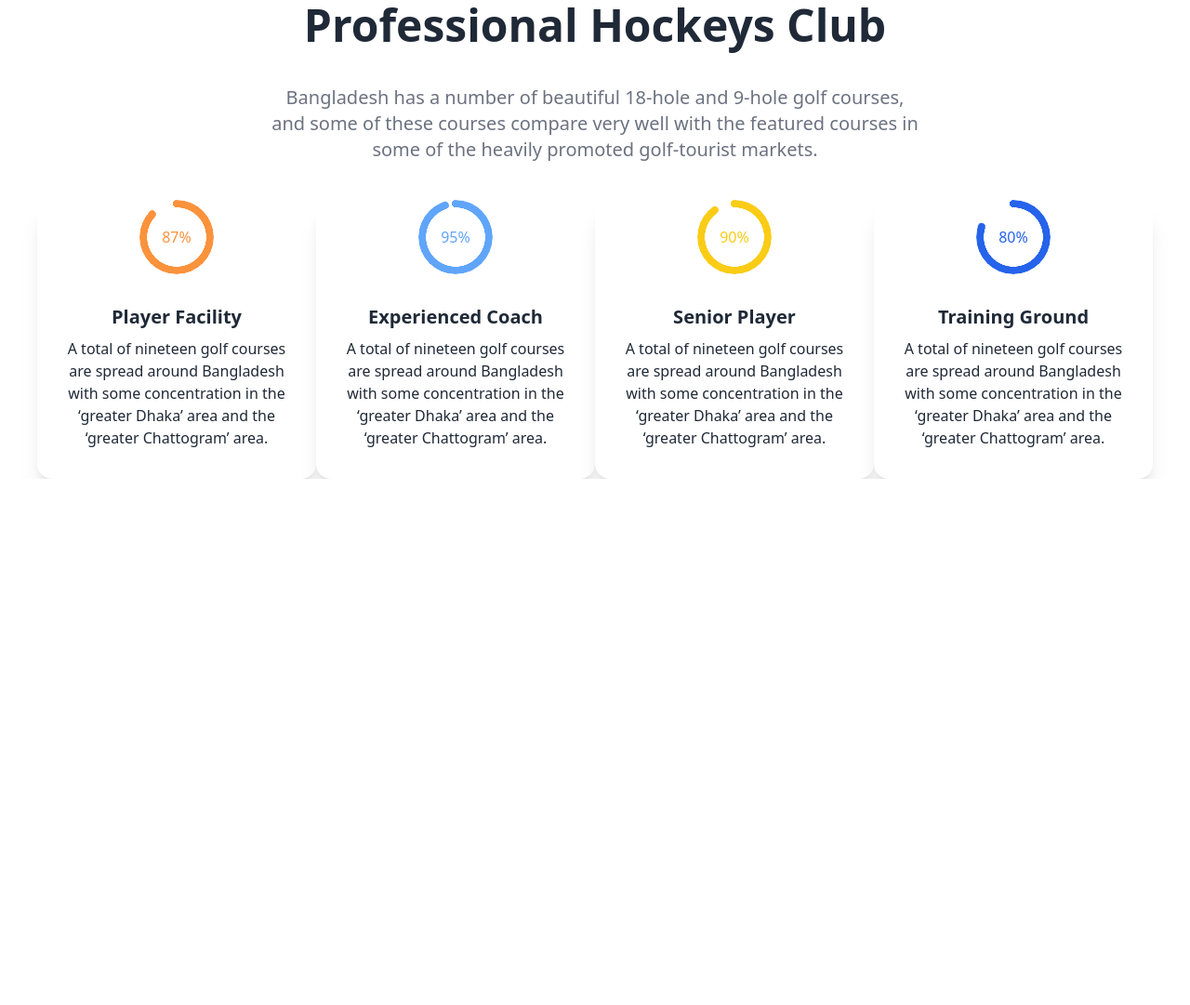
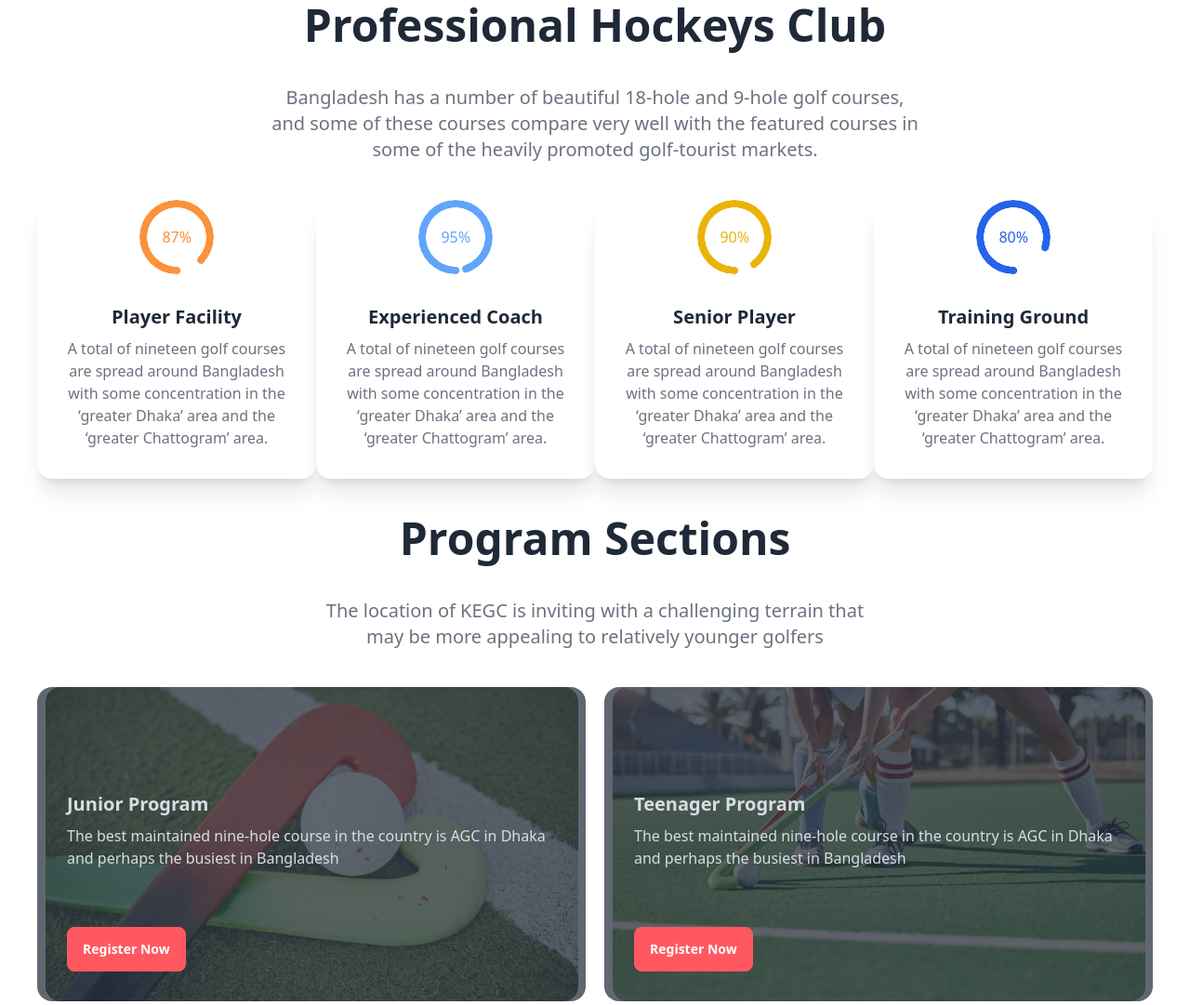
Before and after one commit to 12AlAdnan/assignment-3, a plain HTML site: page index.html in a window 1280 px wide. Shown: the part 663-1744 px from the top of the page at 93% size. Before the commit the page ends 1178 px from the top, so only its background shows below. Drawn offline with nearby package versions, Linux system fonts and the light colour scheme.

Commit message:
program section added

```diff
--- a/index.html
+++ b/index.html
@@ -41,7 +41,7 @@
   </header>
   <main>
     <!-- Professional Hockeys Club section -->
-    <section class="px-10">
+    <section class="px-10 mb-10">
       <div class="text-center mt-24">
         <h2 class="text-5xl font-bold">Professional Hockeys Club</h2>
         <p class="text-xl text-gray-500 py-10">Bangladesh has a number of beautiful 18-hole and 9-hole golf courses,<br> and some of these courses compare very well with the featured courses in <br> some of the heavily promoted golf-tourist markets.</p>
@@ -50,37 +50,78 @@
       <div class="grid sm:grid-cols-1 lg:grid-cols-4">
         <!-- progress card 1 -->
         <div class="card bg-base-100 shadow-xl items-center">
-          <div class="radial-progress text-orange-400 text-center" style="--value:87;" role="progressbar">87%</div>
+          <div class="radial-progress text-orange-400 rotate-180" style="--value:87;" role="progressbar"><span class="rotate-180">87%</span></div>
           <div class="card-body items-center text-center">
             <h2 class="card-title">Player Facility</h2>
-            <p>A total of nineteen golf courses are spread around Bangladesh <br>  with some concentration in the ‘greater Dhaka’ area and the ‘greater Chattogram’ area. </p>
+            <p class="text-gray-500">A total of nineteen golf courses are spread around Bangladesh <br>  with some concentration in the ‘greater Dhaka’ area and the ‘greater Chattogram’ area. </p>
           </div>
         </div>
         <!-- progress card 2 -->
         <div class="card bg-base-100 shadow-xl items-center">
-          <div class="radial-progress text-blue-400" style="--value:95;" role="progressbar">95%</div>
+          <div class="radial-progress text-blue-400 rotate-180" style="--value:95;" role="progressbar"><span class="rotate-180">95%</span></div>
           <div class="card-body items-center text-center">
             <h2 class="card-title">Experienced Coach</h2>
-            <p>A total of nineteen golf courses are spread around Bangladesh <br>  with some concentration in the ‘greater Dhaka’ area and the ‘greater Chattogram’ area. </p>
+            <p class="text-gray-500">A total of nineteen golf courses are spread around Bangladesh <br>  with some concentration in the ‘greater Dhaka’ area and the ‘greater Chattogram’ area. </p>
           </div>
         </div>
         <!-- progress card 3 -->
         <div class="card bg-base-100 shadow-xl items-center">
-          <div class="radial-progress text-yellow-400" style="--value:90;" role="progressbar">90%</div>
+          <div class="radial-progress text-yellow-500 rotate-180" style="--value:90;" role="progressbar"><span class="rotate-180">90%</span></div>
           <div class="card-body items-center text-center">
             <h2 class="card-title">Senior Player</h2>
-            <p>A total of nineteen golf courses are spread around Bangladesh <br>  with some concentration in the ‘greater Dhaka’ area and the ‘greater Chattogram’ area. </p>
+            <p class="text-gray-500">A total of nineteen golf courses are spread around Bangladesh <br>  with some concentration in the ‘greater Dhaka’ area and the ‘greater Chattogram’ area. </p>
           </div>
         </div>
         <!-- progress card 4 -->
         <div class="card bg-base-100 shadow-xl items-center">
-          <div class="radial-progress text-blue-600" style="--value:80;" role="progressbar">80%</div>
+          <div class="radial-progress text-blue-600 rotate-180" style="--value:80;" role="progressbar"><span class="rotate-180">80%</span></div>
           <div class="card-body items-center text-center">
             <h2 class="card-title">Training Ground</h2>
-            <p>A total of nineteen golf courses are spread around Bangladesh <br>  with some concentration in the ‘greater Dhaka’ area and the ‘greater Chattogram’ area. </p>
+            <p class="text-gray-500">A total of nineteen golf courses are spread around Bangladesh <br>  with some concentration in the ‘greater Dhaka’ area and the ‘greater Chattogram’ area. </p>
           </div>
         </div>
-
+      </div>
+    </section>
+    <!-- Program Sections container -->
+    <section class="px-10">
+      <div class="text-center">
+        <h2 class="text-5xl font-bold">Program Sections</h2>
+        <p class="text-xl text-gray-500 py-10">The location of KEGC is inviting with a challenging terrain that <br> may be more appealing to relatively younger golfers</p>
+      </div>
+      <div class="grid gap-5 sm:grid-cols-1 lg:grid-cols-2">
+        <!-- program section card 1 -->
+        <div class="card image-full">
+          <figure><img src="Images/2.png" alt="Junior Program" /></figure>
+          <div class="card-body">
+            <h2 class="card-title lg:pt-20">Junior Program</h2>
+            <p>The best maintained nine-hole course in the country is AGC in Dhaka and perhaps the busiest in Bangladesh</p>
+            <div class="card-actions">
+              <button class="btn btn-error text-white font-bold">Register Now</button>
+            </div>
+          </div>
+        </div>
+        <!-- program section card 2 -->
+        <div class="card image-full">
+          <figure><img src="Images/3.png" alt="Junior Program" /></figure>
+          <div class="card-body content-center">
+            <h2 class="card-title lg:pt-20">Teenager Program</h2>
+            <p>The best maintained nine-hole course in the country is AGC in Dhaka and perhaps the busiest in Bangladesh</p>
+            <div class="card-actions">
+              <button class="btn btn-error text-white font-bold">Register Now</button>
+            </div>
+          </div>
+        </div>
+        <!-- program section card 3 -->
+        <div class="card image-full lg:col-span-2">
+          <figure><img src="Images/4.png" alt="Junior Program" /></figure>
+          <div class="card-body">
+            <h2 class="card-title lg:pt-20">Professional Program</h2>
+            <p>The best maintained nine-hole course in the country is AGC in Dhaka and perhaps the busiest in Bangladesh in terms of number of golfers served per day. The Chengi golf course (CGC) in Khagrachari seems to have an enticing terrain for golfers of all levels – just be ready to lose some balls irrespective of your handicap</p>
+            <div class="card-actions">
+              <button class="btn btn-error text-white font-bold">Register Now</button>
+            </div>
+          </div>
+        </div>
       </div>
     </section>
   </main>
```
